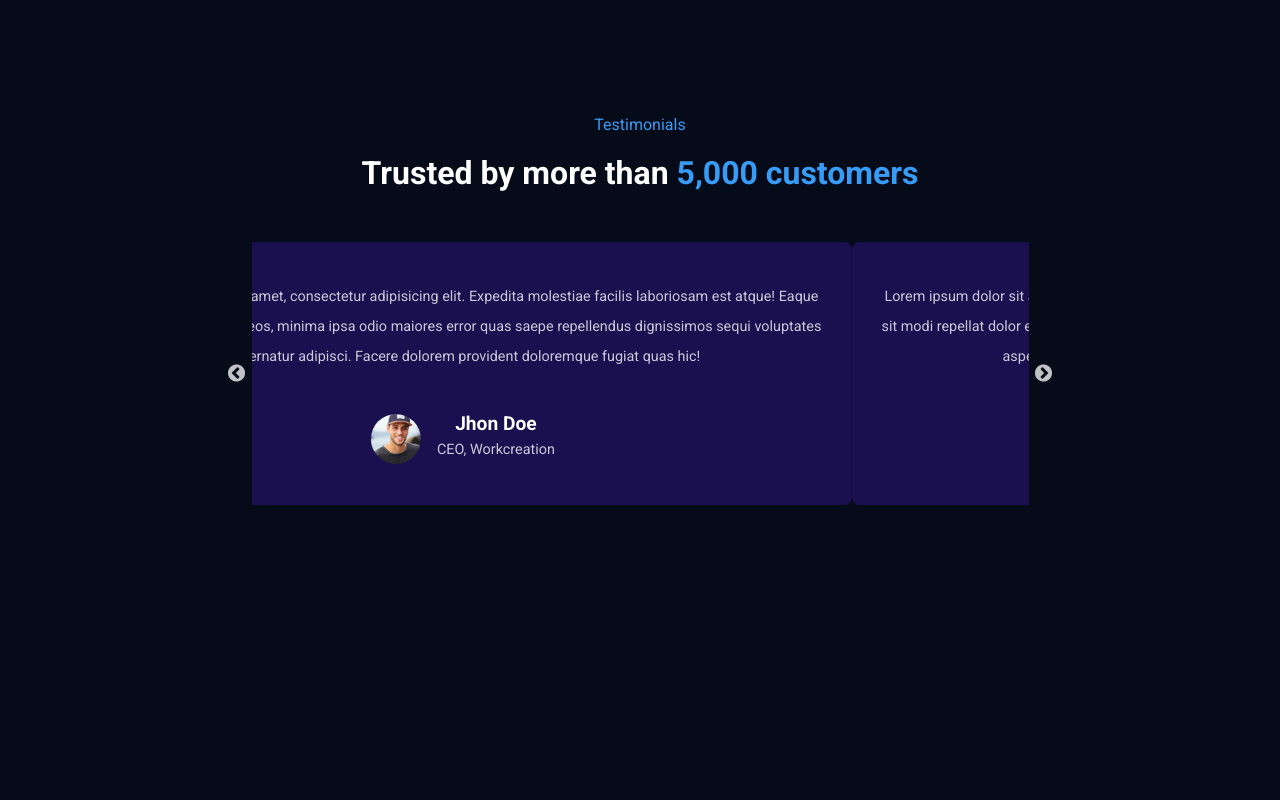
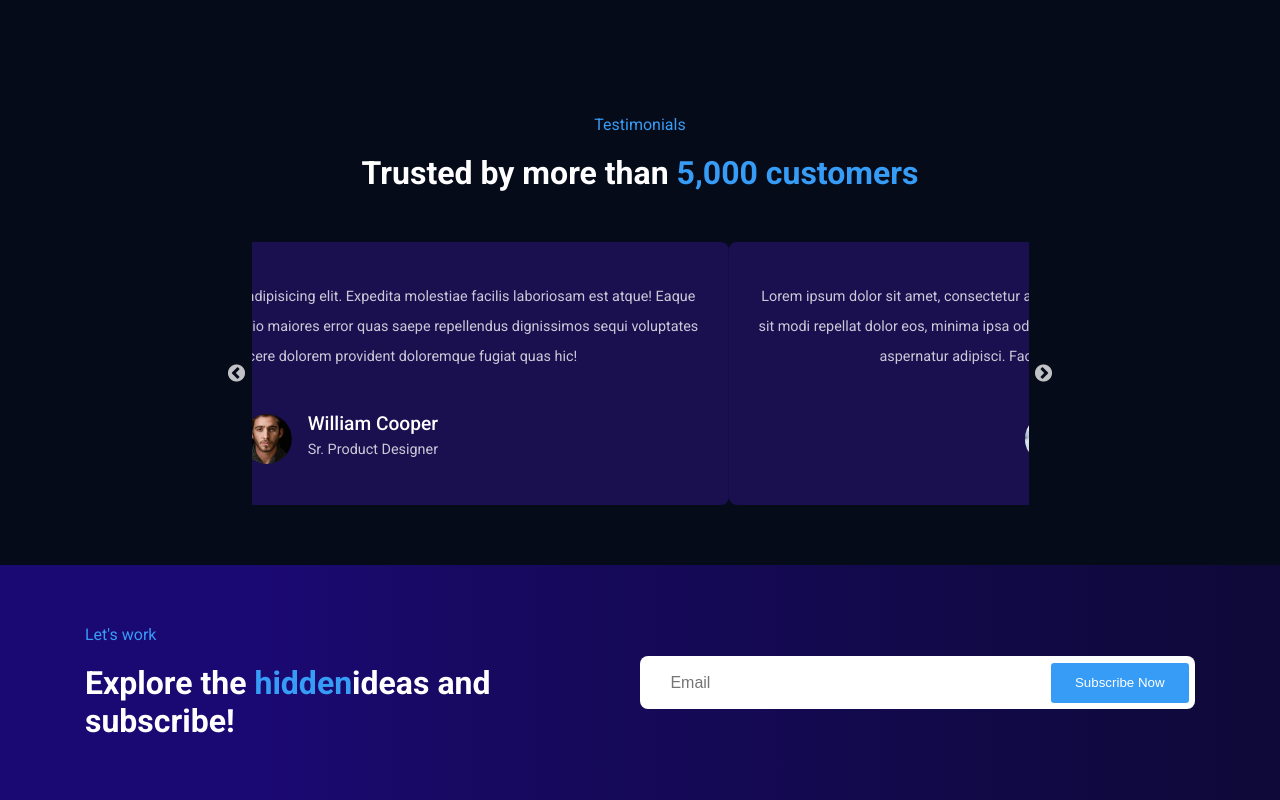
Before and after one commit to busari-mcode/Digital-agency, a React (Create React App) app: page / in a window 1280 px wide. Shown: the part 3552-4352 px from the top of the page. Before the commit the page ends 4117 px from the top, so only its background shows below. Built offline with nearby package versions, Linux system fonts and the light colour scheme.

Commit message:
new changes

```diff
--- a/public/index.html
+++ b/public/index.html
@@ -40,6 +40,6 @@
       To create a production bundle, use `npm run build` or `yarn build`.
     -->
 
-    <!-- continue from 1:31:50 -->
+    <!-- continue from 1:46:50 -->
   </body>
 </html>
--- a/src/App.js
+++ b/src/App.js
@@ -7,6 +7,7 @@
 import Team from './components/UI/Team';
 import Blog from './components/UI/Blog';
 import Testimonial from './components/UI/Testimonial';
+import Newsletter from './components/UI/Newsletter';
 
 function App() {
   return (
@@ -19,6 +20,8 @@
       <Team />
       <Blog />
       <Testimonial />
+      <Newsletter />
+
     </>
   );
 }
--- /dev/null
+++ b/src/components/UI/Newsletter.jsx
@@ -0,0 +1,25 @@
+import React from 'react';
+import '../../styles/newsletter.css';
+
+const Newsletter = () => {
+  return (
+    <section className="newsletter">
+        <div className="container">
+            <div className="newsletter__wrapper">
+                <div className="newsletter__content">
+                    <h6 className="subtitle">Let's work</h6>
+                    <h2>Explore the <span className="highlight">hidden</span>
+                    ideas and subscribe!</h2>
+                </div>
+
+                <div className="newsletter__form">
+                    <input type="email" placeholder='Email'/>
+                    <button className="secondary__btn">Subscribe Now</button>
+                </div>
+            </div>
+        </div>
+    </section>
+  )
+}
+
+export default Newsletter
--- a/src/components/UI/Testimonial.jsx
+++ b/src/components/UI/Testimonial.jsx
@@ -2,6 +2,8 @@
 import '../../styles/testimonial.css';
 import Slider from 'react-slick';
 import ava01 from '../../images/ava-1.jpg';
+import ava02 from '../../images/ava-2.jpg';
+import ava03 from '../../images/ava-3.jpg';
 
 
 const Testimonial = () => {
@@ -11,10 +13,12 @@
         infinite: true,
         speed: 1000,
         autoplay: true,
-        autoplaySpeed: 3000,
+        autoplaySpeed: 2000,
         slidesToShow: 1,
-        slidesToScroll: 1
+        slidesToScroll: 1,
+        swipeToSlide: true,
     }
+
   return (
     <section>
         <div className="container">
@@ -57,12 +61,12 @@
 
                      <div className="customer__details">
                         <div className="customer__img">
-                            <img src={ava01} alt="" />
+                            <img src={ava02} alt="" />
                         </div>
 
                         <div>
-                            <h5 className="customer__name">Jhon Doe</h5>
-                            <p className="description">CEO, Workcreation</p>
+                            <h5 className="customer__name">Anney Martin</h5>
+                            <p className="description">Software Developer</p>
                         </div>
                      </div>
                     </div>
@@ -78,12 +82,12 @@
 
                      <div className="customer__details">
                         <div className="customer__img">
-                            <img src={ava01} alt="" />
+                            <img src={ava03} alt="" />
                         </div>
 
                         <div>
-                            <h5 className="customer__name">Jhon Doe</h5>
-                            <p className="description">CEO, Workcreation</p>
+                            <h5 className="customer__name">William Cooper</h5>
+                            <p className="description">Sr. Product Designer</p>
                         </div>
                      </div>
                     </div>
--- a/src/styles/hero.css
+++ b/src/styles/hero.css
@@ -45,17 +45,10 @@
 
 .primary__btn{
     background: var(--btn-secondary-bg);
-    transition: transform 0.5s;
     border: 1px solid var(--btn-primary-bg);
 }
 
-.primary__btn:hover,
-.secondary__btn:hover
-{
-    transform: scale(1.2);
-}
 
 .secondary__btn {
     background: var(--btn-primary-bg);
-    transition: transform 0.5s;
 }
--- /dev/null
+++ b/src/styles/newsletter.css
@@ -0,0 +1,30 @@
+.newsletter {
+    background: var(--newsletter-bg);
+}
+
+.newsletter__wrapper {
+    display: flex;
+    align-items: center;
+    justify-content: space-between;
+}
+
+.newsletter__content, .newsletter__form {
+    width: 50%;
+}
+
+.newsletter__form input {
+    padding: 0.7rem 1.5rem;
+    border: none;
+    outline: none;
+    font-size: 1rem;
+    cursor: pointer;
+}
+
+.newsletter__form {
+    padding: 0.4rem;
+    background: #fff;
+    display: flex;
+    align-items: center;
+    justify-content: space-between;
+    border-radius: 0.5rem;
+}
--- a/src/styles/testimonial.css
+++ b/src/styles/testimonial.css
@@ -39,4 +39,5 @@
 .customer__name {
     font-size: 1.2rem;
     color: white;
+    font-weight: 500;
 }
```
